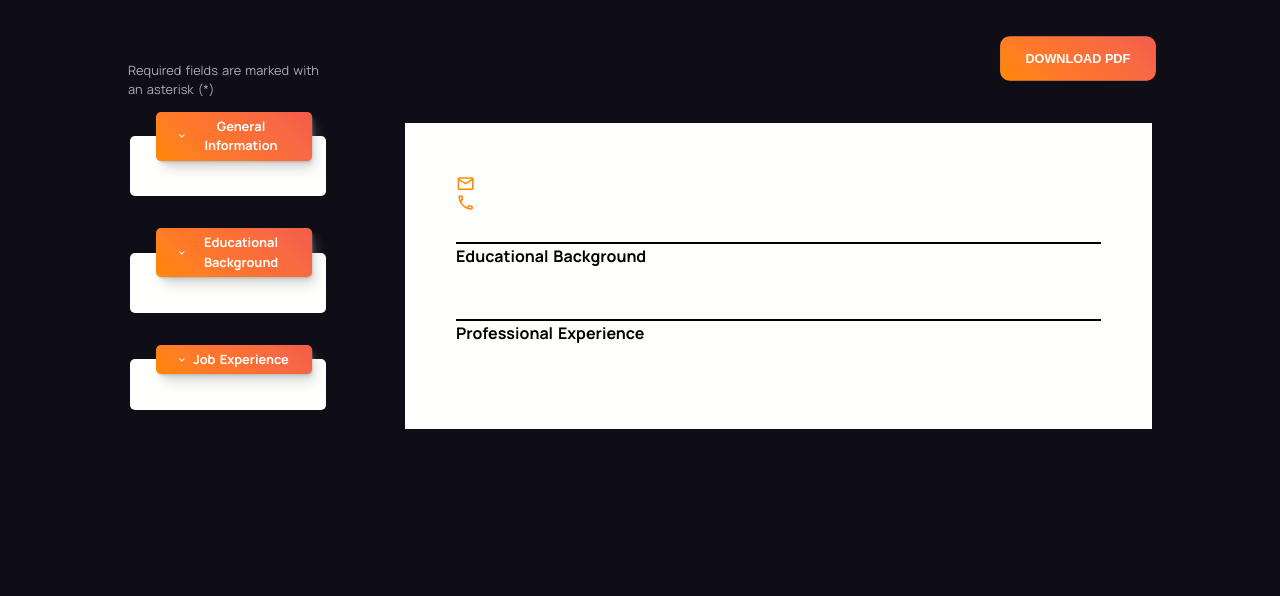
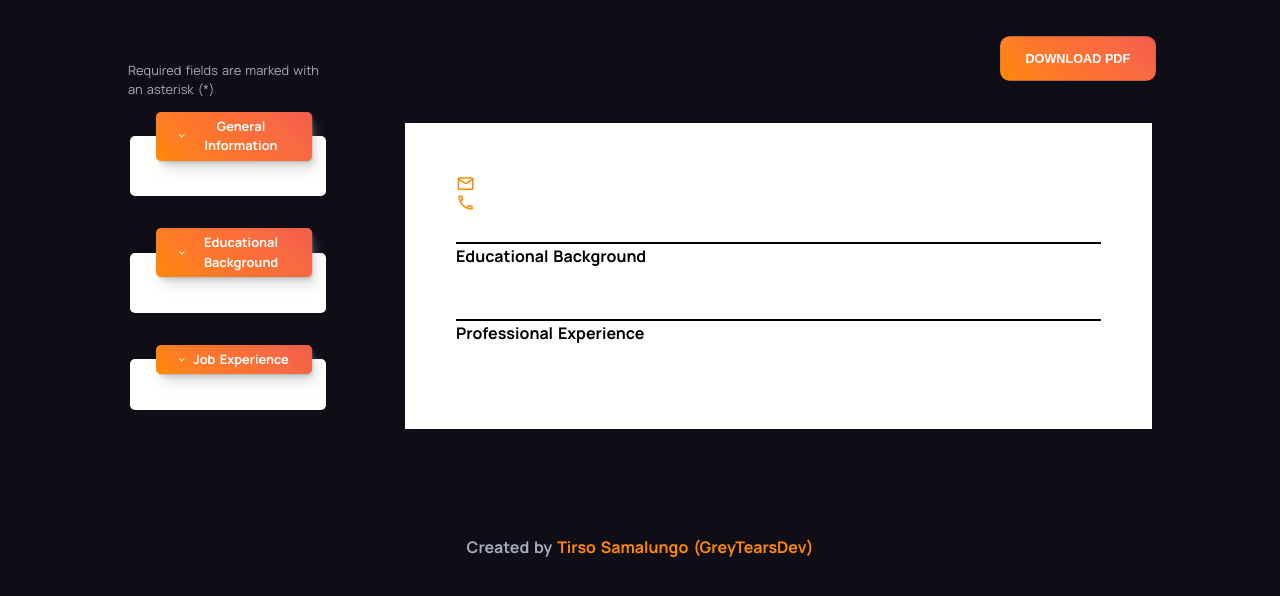
Before and after one commit to GreyTearsDev/cv-application, a React (Vite) app: page / in a window 1280 px wide. Shown: the top 596 px of the page. Built offline with nearby package versions, Linux system fonts and the light colour scheme.

Commit message:
feat: Add credits information

```diff
--- a/src/App.jsx
+++ b/src/App.jsx
@@ -10,6 +10,12 @@ function App() {
     <div className="app container">
       <Form user={user} setUser={setUser} />
       <MainPage user={user} setUser={setUser} />
+      <p className="credits">
+        Created by{" "}
+        <a src="https://github.com/GreyTearsDev">
+          Tirso Samalungo <span>(GreyTearsDev)</span>
+        </a>
+      </p>
     </div>
   );
 }
--- a/src/styles/main.css
+++ b/src/styles/main.css
@@ -188,6 +188,22 @@ legend .icon {
   animation: enter-screen 100ms ease-out;
 }
 
+.credits {
+  color: var(--clr-paragraph);
+  font-weight: bold;
+  text-align: center;
+  grid-column: 1 / 3;
+}
+
+.credits a {
+  color: var(--clr-button);
+}
+
+a:hover {
+  color: var(--clr-form-ternary);
+  cursor: pointer;
+}
+
 textarea {
   border: 1px solid var(--clr-paragraph);
   padding: 0.2em 0.6em;
@@ -349,6 +365,7 @@ textarea::placeholder {
 
   .app {
     grid-template-columns: minmax(200px, 15vw) 1fr;
+    grid-template-rows: 1fr 20px;
     gap: 6vw;
   }
 
```
